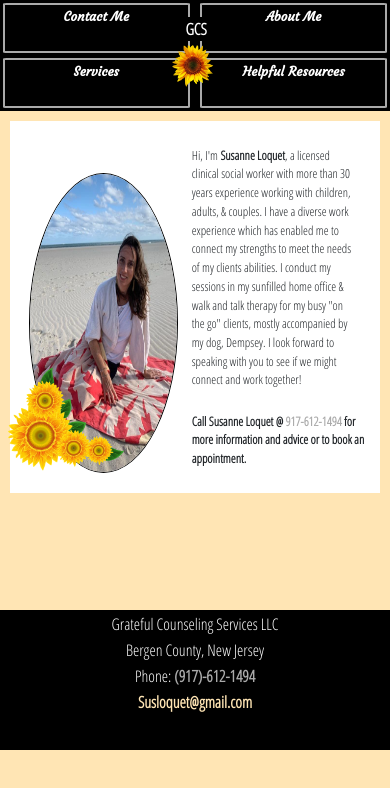
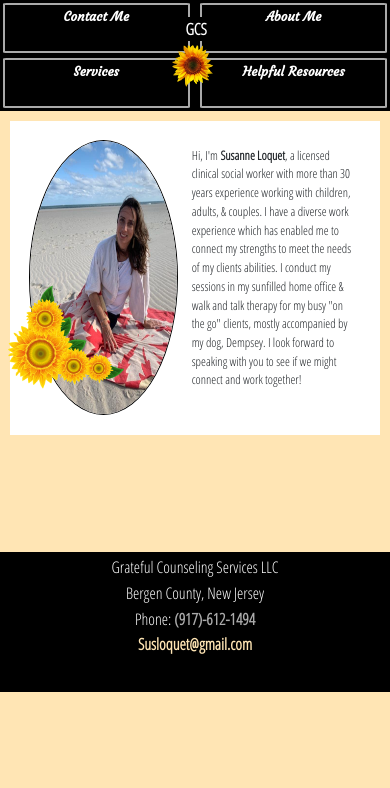
Before and after one commit to JayZonday/sus-home, a React (Create React App) app: page /about in a window 390 px wide. Shown: the top 788 px of the page. Built offline with nearby package versions, Linux system fonts and the light colour scheme.

Commit message:
fixed slight css

```diff
--- a/src/components/AboutMe/index.css
+++ b/src/components/AboutMe/index.css
@@ -23,7 +23,7 @@
 .mini-bio{
   background: white;
   padding: 2%;
-  height: 245px;
+  height: auto;
   width: 80%;
   font-size: 2vw;
   margin-left: 2%;
@@ -34,7 +34,7 @@
   position: absolute;
   width: 18%;
   transform: rotate(0deg);
-  margin: 15% 0 0 -6%;
+  margin: 17% 0 0 -6%;
   transition: .25s ease-in-out;
 }
 .tele{
@@ -42,12 +42,11 @@
 }
 @media only screen and (max-width: 600px) {
   .bio-pic{
-    height: 300px;
     width: 45%;
     border-radius: 100%;
     border: 1px solid black;
     background: #FFE5B4;
-    margin-top: 10%
+    margin-top: 0%;
   }
   .office-img{
     width: 40%;
@@ -61,15 +60,12 @@
     font-size: 3.2vw;
   }
   .caller{
-    position: absolute;
-    margin: 1% 0 0 0%;
-    width: 45%;
-    font-weight: 600;
+    display: none;
   }
   .sf-about-design{
     position: absolute;
     width: 31%;
     transform: rotate(0deg);
-    margin: 58% 0 0 -6%;
+    margin: 37% 0 0 -6%;
   }
 }
```
